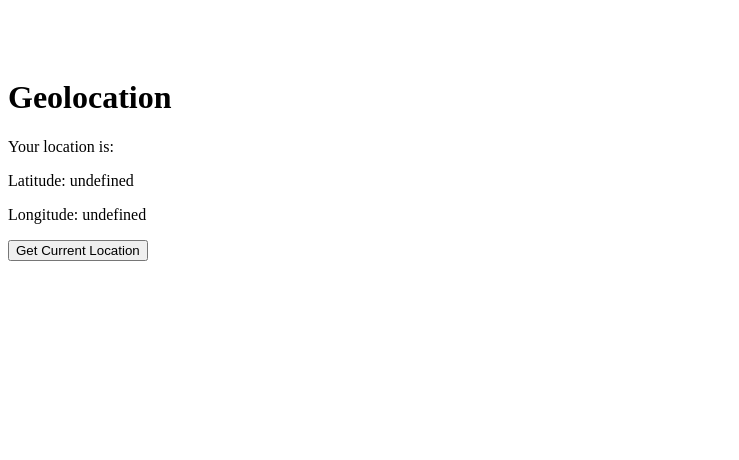
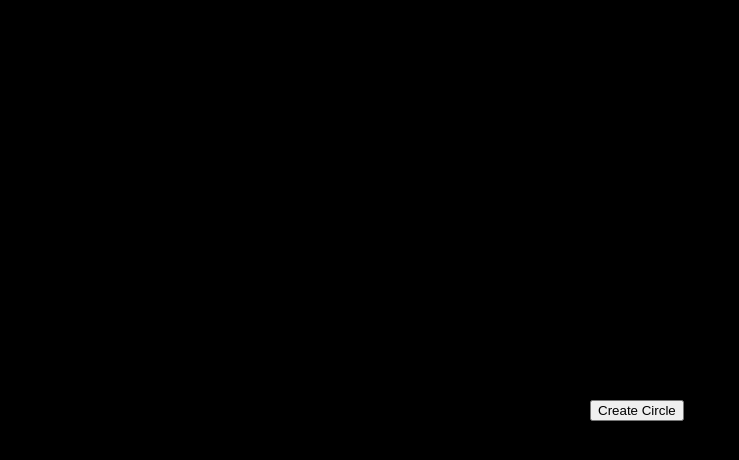
Before and after one commit to wallysaurus/isohel-capacitor, a SvelteKit app: page / in a window 1280 px wide. Shown: the top 460 px of the page, without its empty margins (0-739 px from the left). Built offline with nearby package versions, Linux system fonts and the light colour scheme.

Commit message:
some circle stuff

```diff
--- a/src/app.html
+++ b/src/app.html
@@ -1,12 +1,39 @@
 <!doctype html>
 <html lang="en">
-	<head>
+	<head style="padding:0px; margin:0px;">
 		<meta charset="utf-8" />
 		<link rel="icon" href="%sveltekit.assets%/favicon.png" />
-		<meta name="viewport" content="width=device-width, initial-scale=1" />
+		<meta name="viewport" content="initial-scale=1,user-scalable=no, width=device-width, height=device-height, viewport-fit=cover"/>
 		%sveltekit.head%
 	</head>
-	<body data-sveltekit-preload-data="hover">
+	<body style="margin:0px;background-color: black;" data-sveltekit-preload-data="hover">
 		<div style="display: contents">%sveltekit.body%</div>
 	</body>
 </html>
+
+<style>
+	* {
+		overflow: hidden;
+		/* disable text selection (svg icons are also text...) */
+		-webkit-user-select: none;
+		/* Safari */
+		-ms-user-select: none;
+		/* IE 10 and IE 11 */
+		user-select: none;
+		/* Standard syntax */
+
+		/* preventing the long press context menu, https://stackoverflow.com/a/56866766/3022127 */
+		-webkit-touch-callout: none !important;
+		-webkit-user-select: none !important;
+
+		/* preventing iOS tap highlight */
+		-webkit-tap-highlight-color: transparent;
+
+		/* Disable browser handling of all panning and zooming gestures, except for regular scrolling */
+		touch-action: pan-y;
+
+
+       -khtml-user-select: none; /* Konqueror HTML */
+         -moz-user-select: none; /* Firefox */
+	}
+</style>
--- a/src/routes/+page.svelte
+++ b/src/routes/+page.svelte
@@ -1,29 +1,56 @@
-<script>
-    import { Geolocation } from '@capacitor/geolocation';
+<script lang="ts">
+    import Circle from './components/circle.svelte';
+    import { onMount } from 'svelte';
+    import { gsap } from 'gsap';
 
-    /**
-	 * @type {import("@capacitor/geolocation").Position | null}
-	 */
-    let loc = null;
-    async function getCurrentPosition(){
-        const res = await Geolocation.getCurrentPosition()
-        loc = res
+    let circles : any[] = [];
+    let innerWidth : number;
+    let innerHeight : number;
+    let circle : any;
+
+    onMount(() => {
+        innerWidth = window.innerWidth;
+        innerHeight = window.innerHeight;
+        if (circle) {
+            circle.move();
+        }
+    });
+
+    function getRandPos(circleSize : number) {
+        const randX = Math.random() * (window.innerWidth - circleSize);
+        const randY = Math.random() * (window.innerHeight - circleSize);
+
+        return { x: randX, y: randY }
+    }
+
+    function onClick() {
+        const randPos = getRandPos(25)
+        const newCircle = {
+            x: randPos.x,
+            y: randPos.y,
+            color: `rgb(${Math.random() * 255}, ${Math.random() * 255}, ${Math.random() * 255})`
+        }
+        circles.push(newCircle);
+        circles = circles
     }
 </script>
 
-<div>
-    <h1>Geolocation</h1>
-    <p>Your location is:</p>
-    <p>Latitude: {loc?.coords.latitude}</p>
-    <p>Longitude: {loc?.coords.longitude}</p>
-
-    <button on:click={getCurrentPosition}>
-        Get Current Location
-    </button>
-</div>
+<svg viewBox={`0 0 ${innerWidth} ${innerHeight}`} xmlns="http://www.w3.org/2000/svg">
+    {#each circles as circle}
+        <Circle on:componentLoaded={circle} x={circle.x} y={circle.y} color={circle.color} radius={200 - (Math.random() * 100)} />
+    {/each}
+</svg>
+<div id="blur-overlay" />
+<button on:click={onClick} style="position:fixed; top:50vh; left: calc(50vw - 50px);" >Create Circle</button>
 
 <style>
-    div {
-        padding-top: 50px;
-    }
+    #blur-overlay {
+        position: fixed;
+        left: 0;
+        top: 0;
+        width: 100%;
+        height: 100%;
+
+        backdrop-filter: blur(50px);
+	}
 </style>
--- /dev/null
+++ b/src/routes/components/circle.svelte
@@ -0,0 +1,28 @@
+<script>
+    import { gsap } from 'gsap';
+
+	export let x = 0;
+	export let y = 0;
+	export let radius = 20;
+	export let color = 'red';
+
+    export function move() {
+        console.log("poo")
+        gsap.to(".circle", {color: "#8c0", duration: 1});
+    }
+</script>
+
+<style>
+    .circle {
+        fill: var(--color);
+        stroke: none;
+        width: calc( var(--radius) * 1px );
+        height: calc( var(--radius) * 1px );
+        border-radius: 50%;
+        position: absolute;
+        top: calc( var(--y) * 1px );
+        left: calc( var(--x) * 1px );
+    }
+</style>
+
+<circle class="circle" cx="{x}" cy="{y}" r="{radius}" style:--color={color} style:--x={x} style:--y={y} style:--radius={radius} />
```
Also changed, not shown: ionic.config.json (added, +7 -0 lines), package.json (+7 -2 lines), 28 other files (tests, documents, lock files or other folders).
